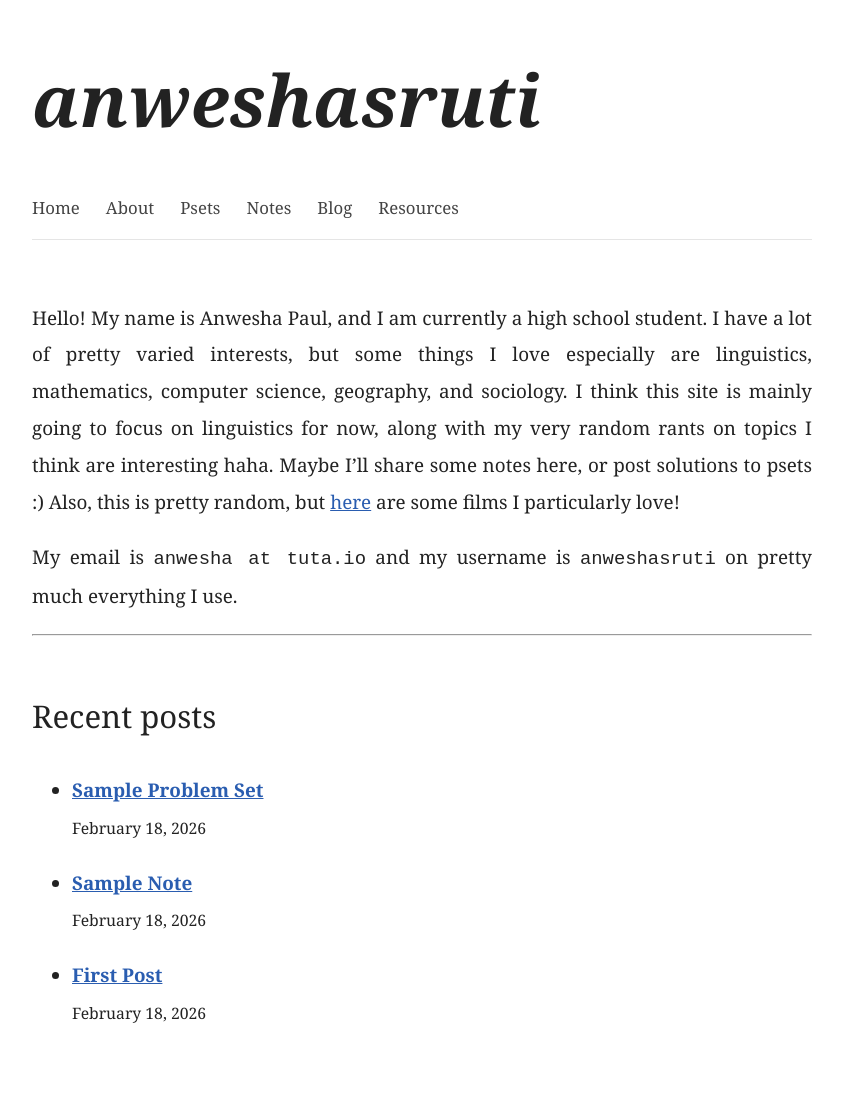
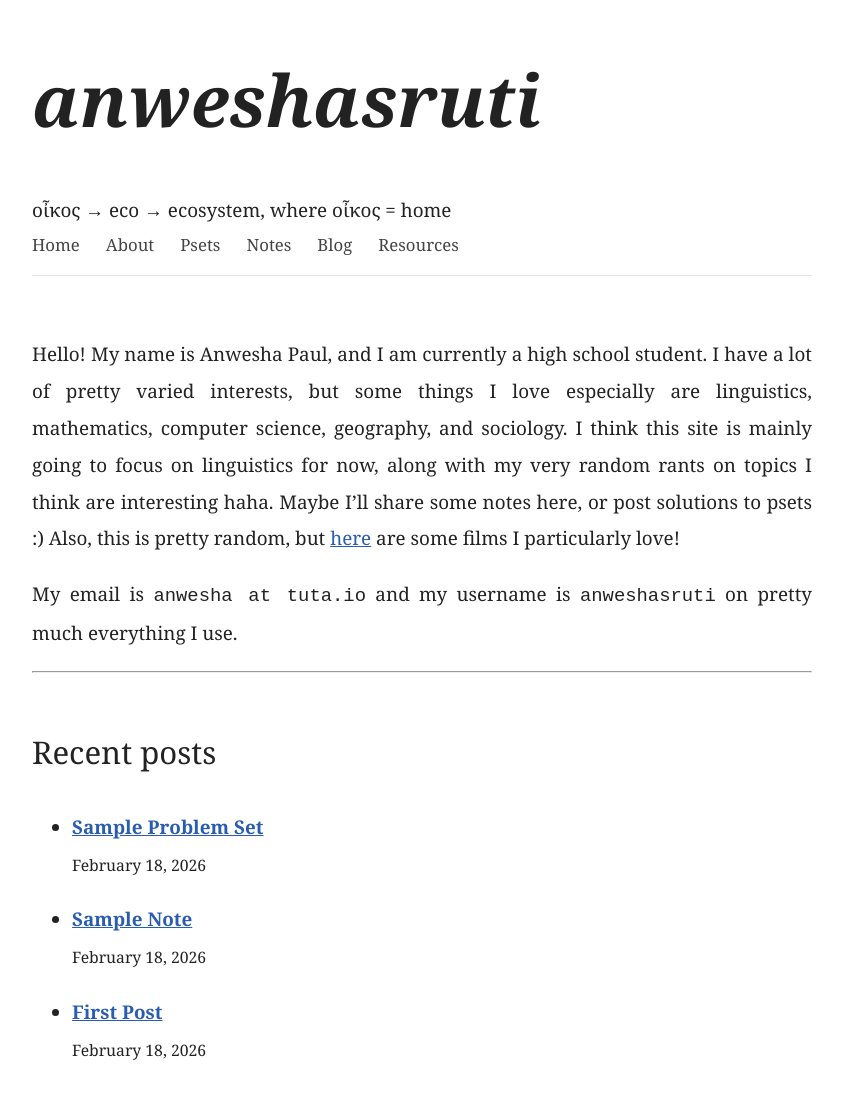
Before and after one commit to anweshasruti/anweshasruti.github.io, a Jekyll site: the page built from index.md, in a window 1280 px wide. Shown: the whole page, without its empty margins (218-1061 px from the left). Built offline with Jekyll 4.4.1, drawn with Linux system fonts in a browser that asks for light colours; some web fonts are replaced; before the commit the page ends 1061 px from its top, so only the background shows below that.

Commit message:
Update default.html

```diff
--- a/_layouts/default.html
+++ b/_layouts/default.html
@@ -20,9 +20,12 @@
 
 <body>
 
-  <div class="site-title">
-    anweshasruti
-  </div>
+<div class="site-title">
+  anweshasruti
+</div>
+<div class="site-subtitle">
+  οἶκος → eco → ecosystem, where οἶκος = home
+</div>
 
   {% include nav.html %}
 
```
